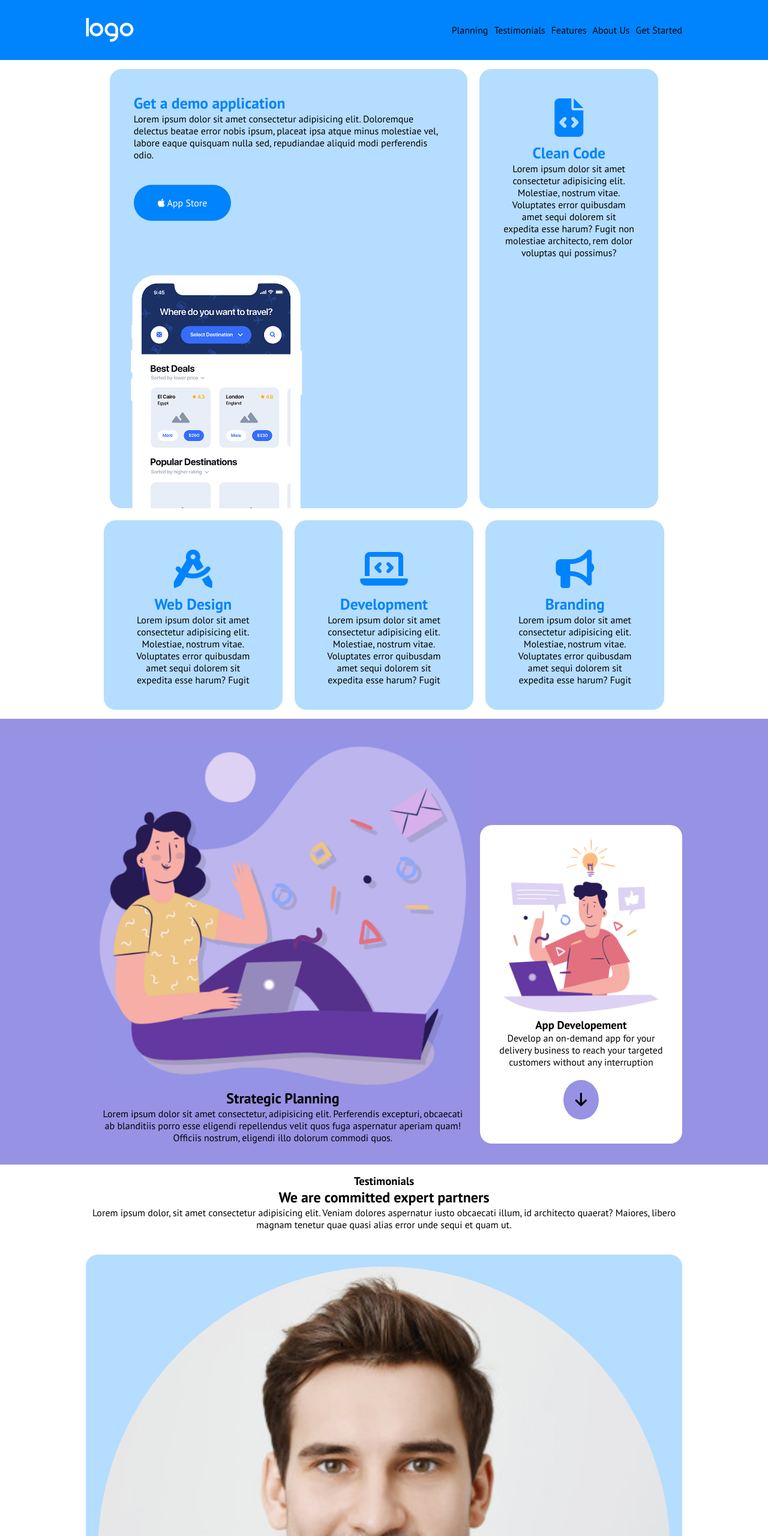
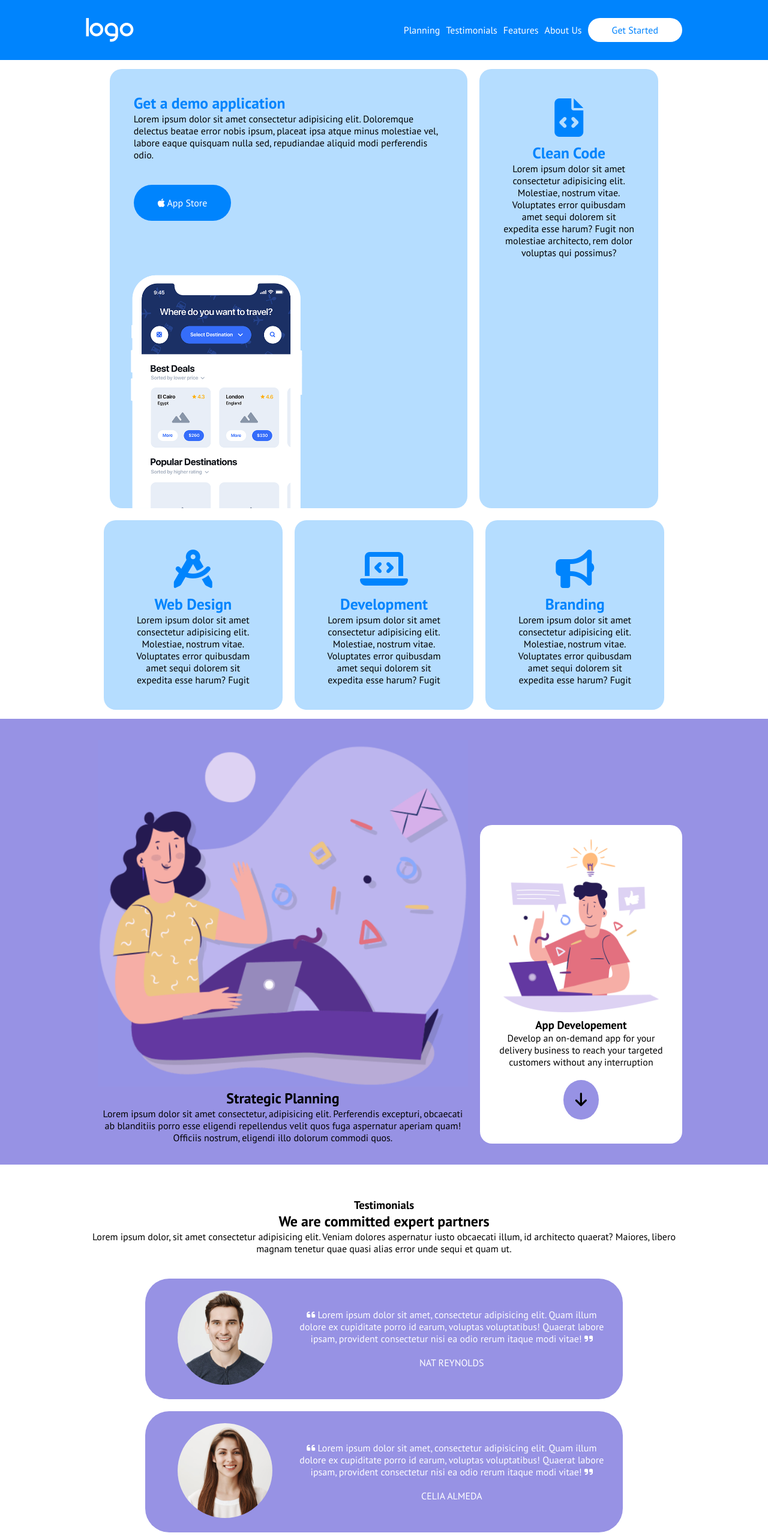
Before and after one commit to ChristianIlliano/htmlcss-responsive-layout, a plain HTML site: page index.html in a window 1280 px wide. Shown: the top 2560 px of the page at 60% size. Drawn offline with Linux system fonts and the light colour scheme.

Commit message:
feat: Completed site

```diff
--- a/css/style.css
+++ b/css/style.css
@@ -10,7 +10,7 @@
 
 a {
     text-decoration: none;
-    color: #000;
+    color:  #9792e4;
 }
 
 img {
@@ -34,8 +34,6 @@ img {
 .mb-20 {
     margin-bottom: 20px;
 }
-
-
 
 .mb-40 {
     margin-bottom: 40px;
@@ -61,6 +59,16 @@ img {
 /* UTILITIES */
 .flex {
     display: flex;
+}
+
+.a2 {
+    text-decoration: underline;
+    color:  white;
+}
+
+.a3 {
+    text-decoration: none;
+    color: white;
 }
 
 .block {
@@ -127,6 +135,13 @@ img {
     padding: 10px 40px;
     background-color: white;
     color:  #9792e4;
+    border-radius: 50px;
+}
+
+.btn-white2 {
+    padding: 10px 40px;
+    background-color: white;
+    color: #0084fd;
     border-radius: 50px;
 }
 
@@ -243,10 +258,6 @@ header {
 
 /* Second-section */
 
-.testimonials .card {
-    gap: 40px;
-}
-
 .card2 {
     width: 80%;
     margin: 0 auto;
@@ -264,6 +275,32 @@ header {
     display: flex;
     align-items: flex-end;
   }
+
+}
+
+/* TESTIMONIALS */
+
+.testimonials .circle-img  {
+    width: 70%;
+}
+
+.card3 {
+    width: 80%;
+    margin: 0 auto;
+    background-color: #9792e4;
+    margin-bottom: 20px;
+    border-radius: 40px;
+    color: white;
+    text-align: center;
+}
+
+@media screen and (min-width: 768px) {
+
+.card3 {
+    display: flex;
+    align-items: center;
+    justify-content: center;
+}
 
 }
 
@@ -391,7 +428,7 @@ header {
     }
 
     .txt-no-photo {
-
+   padding-right: 60px;
     }
 }
 
@@ -399,8 +436,9 @@ header {
 
 .container-footer  {
     width: 70%;
-    padding: 15px;
+    padding: 60px 15px;
     margin: 0 auto;
+
 }
 
 .get-started {
--- a/index.html
+++ b/index.html
@@ -18,11 +18,11 @@
             <div class="header-logo flex"><img src="./img/logo.png" alt="logo"></div>
                 <nav class="header-menu">
                     <ul>
-                    <li><a href="">Planning</a></li>
-                    <li><a href="">Testimonials</a></li>
-                    <li><a href="">Features</a></li>
-                    <li><a href="">About Us</a></li>
-                    <li><a href="">Get Started</a></li>
+                    <li><a class="a3" href="">Planning</a></li>
+                    <li><a class="a3" href="">Testimonials</a></li>
+                    <li><a class="a3" href="">Features</a></li>
+                    <li><a class="a3" href="">About Us</a></li>
+                    <li><a class="btn-white2" href="">Get Started</a></li>
                     </ul>
                 </nav>
             <div class="hamburger-menu">
@@ -113,35 +113,47 @@
 
             <!-- section 3 text and card -->
             <div class="testimonials container flex wrap justify-content-center">
-                <div class="txt-align-center">
+                <div class="txt-align-center mtb-40">
                     <h3>Testimonials</h3>
                     <h2>We are committed expert partners</h2>
                     <p>Lorem ipsum dolor, sit amet consectetur adipisicing elit. Veniam dolores aspernatur iusto obcaecati illum, id architecto quaerat? Maiores, libero magnam tenetur quae quasi alias error unde sequi et quam ut.</p>
                 </div>
-                <div class="card p-20 mtb-40">
+                <div class="card3 p-20 mtb-40">
                     <div class="testimonial">
                     <img class="circle-img" src="./img/testimonial1.jpg" alt="">
                     </div>
                     <div class="info-testimonial">
-                        <p>Lorem ipsum dolor sit amet, consectetur adipisicing elit. Quam illum dolore ex cupiditate porro id earum, voluptas voluptatibus! Quaerat labore ipsam, provident consectetur nisi ea odio rerum itaque modi vitae!</p>
+                        <p><i class="fa-solid fa-quote-left"></i> Lorem ipsum dolor sit amet, consectetur adipisicing elit. Quam illum dolore ex cupiditate porro id earum, voluptas voluptatibus! Quaerat labore ipsam, provident consectetur nisi ea odio rerum itaque modi vitae! <i class="fa-solid fa-quote-right"></i></p>
+
+                        <br>
+
+                        <div class="name">NAT REYNOLDS</div>
                     </div>
                 </div>
 
-                <div class="card p-20 mb-40">
+                <div class="card3 p-20 mb-40">
                     <div class="testimonial">
                     <img class="circle-img" src="./img/testimonial2.jpg" alt="">
                     </div>
                     <div class="info-testimonial">
-                        <p>Lorem ipsum dolor sit amet, consectetur adipisicing elit. Quam illum dolore ex cupiditate porro id earum, voluptas voluptatibus! Quaerat labore ipsam, provident consectetur nisi ea odio rerum itaque modi vitae!</p>
+                        <p><i class="fa-solid fa-quote-left"></i> Lorem ipsum dolor sit amet, consectetur adipisicing elit. Quam illum dolore ex cupiditate porro id earum, voluptas voluptatibus! Quaerat labore ipsam, provident consectetur nisi ea odio rerum itaque modi vitae! <i class="fa-solid fa-quote-right"></i></p>
+
+                        <br>
+
+                        <div class="name">CELIA ALMEDA</div>
                     </div>
                 </div>
 
-                <div class="card p-20 mb-40">
+                <div class="card3 p-20 mb-40">
                     <div class="testimonial">
                     <img class="circle-img"  src="./img/testimonial3.jpg" alt="">
                     </div>
                     <div class="info-testimonial">
-                        <p>Lorem ipsum dolor sit amet, consectetur adipisicing elit. Quam illum dolore ex cupiditate porro id earum, voluptas voluptatibus! Quaerat labore ipsam, provident consectetur nisi ea odio rerum itaque modi vitae!</p>
+                        <p><i class="fa-solid fa-quote-left"></i> Lorem ipsum dolor sit amet, consectetur adipisicing elit. Quam illum dolore ex cupiditate porro id earum, voluptas voluptatibus! Quaerat labore ipsam, provident consectetur nisi ea odio rerum itaque modi vitae! <i class="fa-solid fa-quote-right"></i></p>
+
+                        <br>
+
+                        <div class="name">BOB ROBERTS</div>
                     </div>
                 </div>
             </div>
@@ -223,14 +235,14 @@
 
             <!-- Get started -->
             <section class="background-violet">
-                <div class="get-started container-footer txt-align-center">
+                <div class="get-started container-footer txt-align-center mtb-60">
                     <h3>Get started</h3>
                     <h2>Simple, Trasparent Pricing</h2>
                     <h1>It's Free!</h1>
                     <p>We're still in beta and we will be for awhile. As we add more functionality, we'll look into other plans with more controls.</p>
                     <div class=" mt-40 mb-20"><a class="btn-white" href=""> Get Started</a></div>
 
-                    <p>Copyright 2021 Boolean &dot; Classe XX &dot; <a href="">Privacy Policy</a> </p>
+                    <p>Copyright 2021 Boolean &dot; Classe XX &dot; <a class="a2" href="">Privacy Policy</a> </p>
                 </div>
 
             </section>
@@ -242,10 +254,11 @@
     <!-- footer -->
     <footer>
         <section class="background-black">
-            <div class="container2 txt-align-center p-20 align-items-center">
-            <div>Lorem ipsum dolor sit amet consectetur adipisicing elit. Vero in voluptatem esse, expedita similique possimus ipsam! Perspiciatis, id aspernatur voluptatibus officia sed aliquam dolor repellendus suscipit, quaerat neque ullam et.</div>
+            <div class="container-footer txt-align-center p-20 align-items-center">
+            <div>Lorem ipsum dolor sit amet consectetur adipisicing elit. Vero in voluptatem esse, expedita similique possimus ipsam! Perspiciatis.</div>
             <br>
-            <div>Lorem ipsum dolor sit amet consectetur adipisicing elit. Vero in voluptatem esse, expedita similique possimus ipsam! Perspiciatis, id aspernatur voluptatibus officia sed aliquam dolor repellendus suscipit, quaerat neque ullam et.</div>
+            <div><a href="">Lorem ipsum</a>Lorem ipsum dolor sit amet consectetur adipisicing elit. Vero in voluptatem esse, expedita similique possimus ipsam!
+                <a href="">Boolean Careers</a>.</div>
             </div>
         </section>
     </footer>
```
